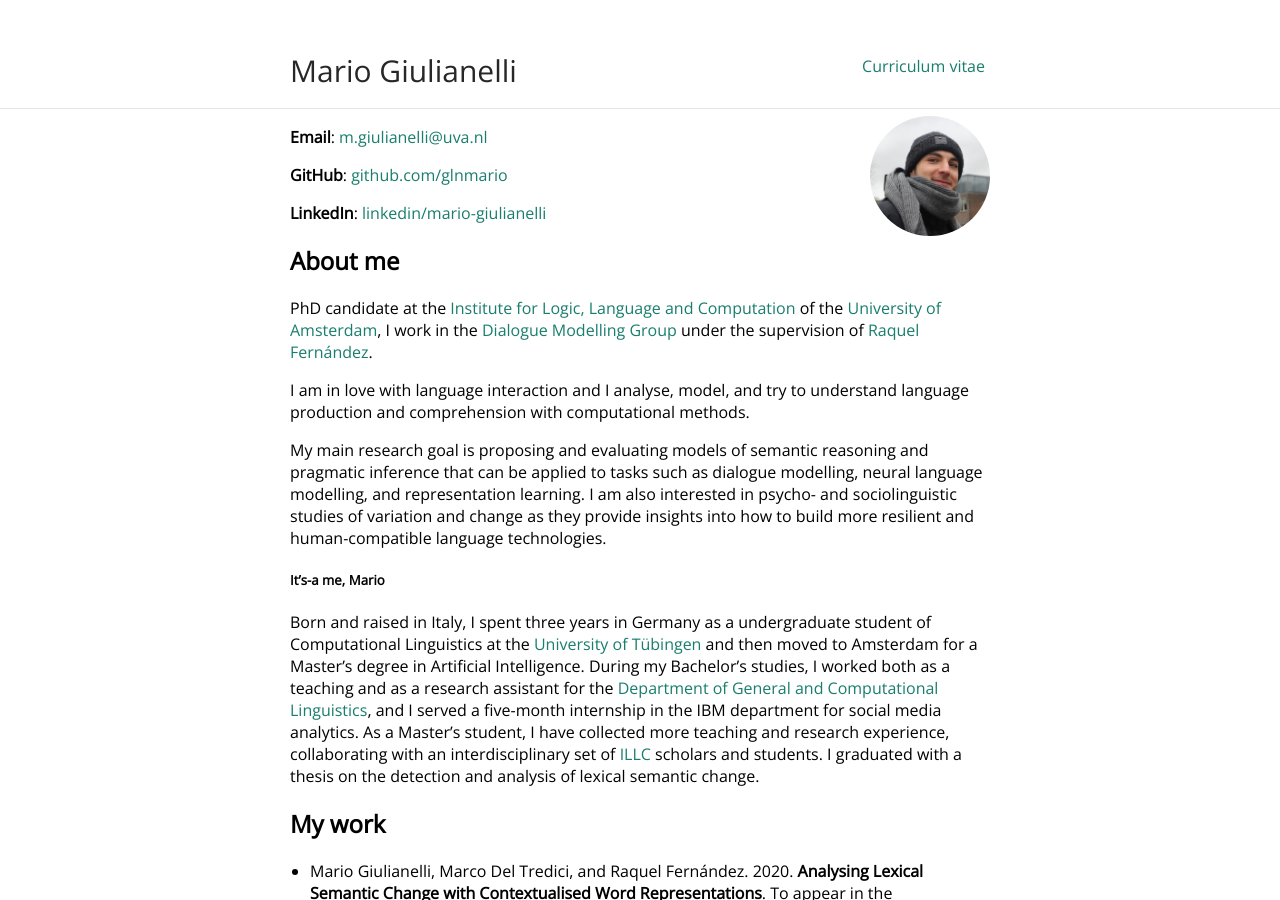
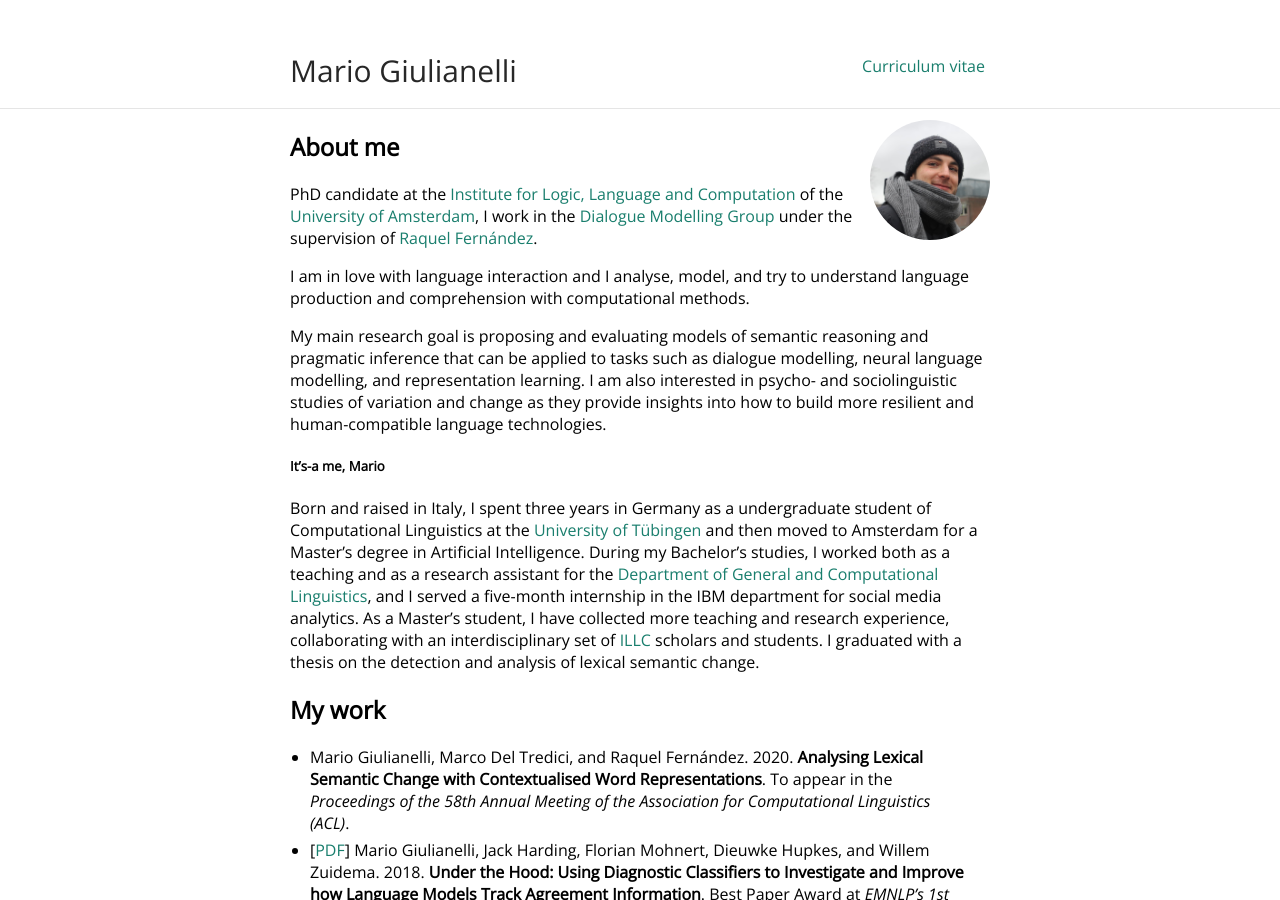
Before and after one commit to glnmario/glnmario.github.io, a Jekyll site: the page built from index.md, in a window 1280 px wide and 900 px high. Built offline with Jekyll 4.4.1, drawn with Linux system fonts in a browser that asks for light colours; some of the changed text lies outside the part shown.

Commit message:
Update index.md

```diff
--- a/index.md
+++ b/index.md
@@ -3,12 +3,6 @@ layout: default
 ---
 
 <img class="profile-picture" src="PHOTO-2020-02-21-22-42-45 2.jpeg">
-
-**Email**: [m.giulianelli@uva.nl](mailto:m.giulianelli@uva.nl)
-
-**GitHub**: [github.com/glnmario](https://github.com/glnmario)
-
-**LinkedIn**: [linkedin/mario-giulianelli](https://www.linkedin.com/in/mario-giulianelli)
 
 
 ## About me
```
Also changed, not shown: other parts of index.md (+6 -0 lines).
